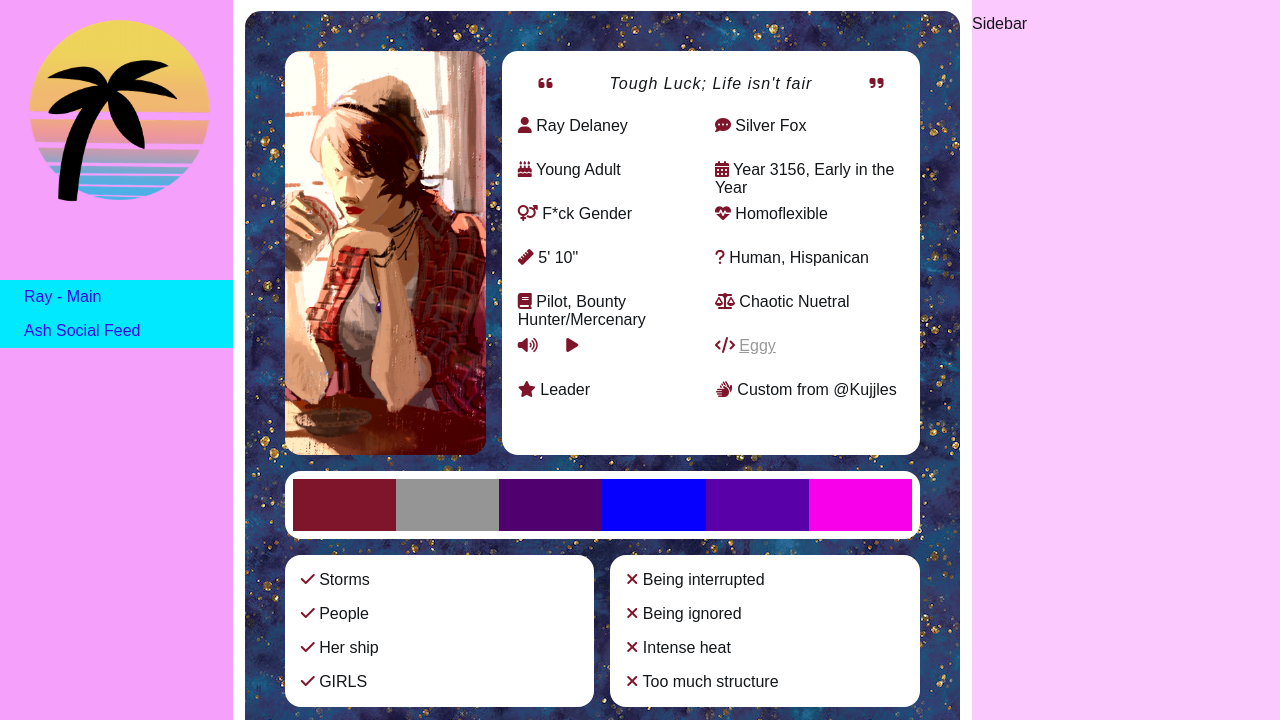
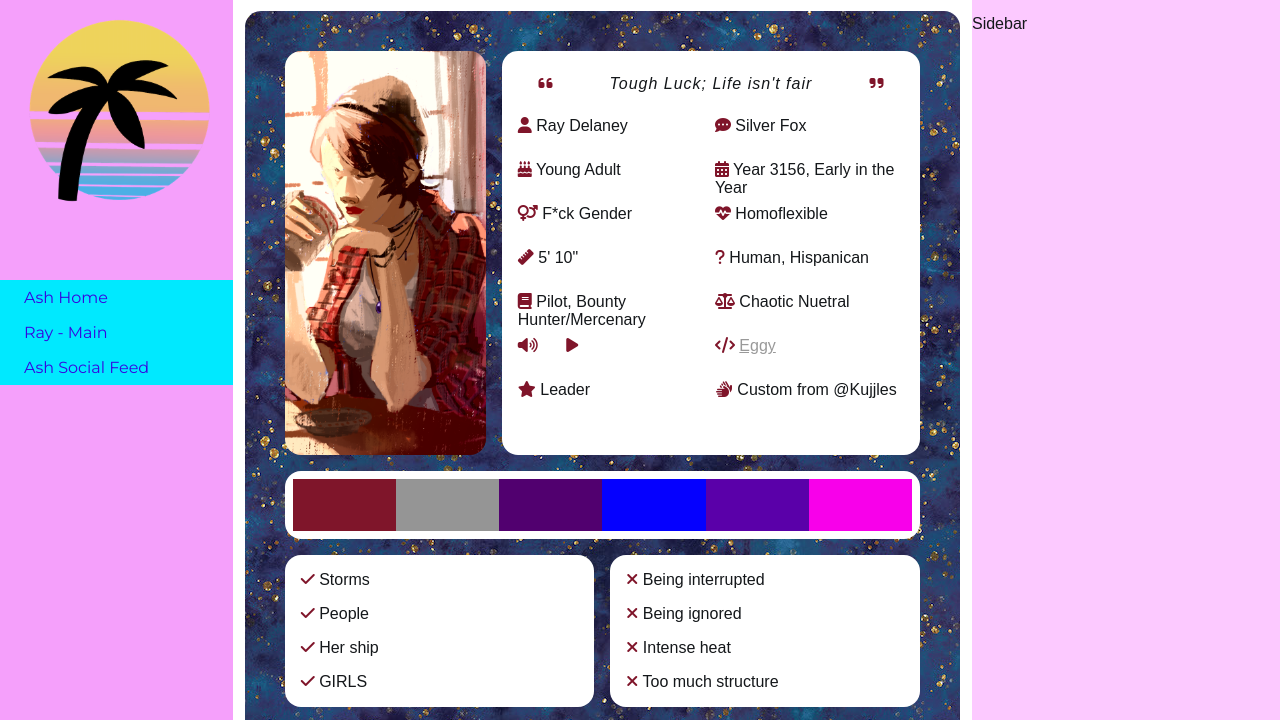
Before and after one commit to KosmicKisses/character-website, a PHP site: page /ray_main-profile.html in a window 1280 px wide. Shown: the part 151-871 px from the top of the page. Run offline with PHP 8.4, Linux system fonts and the light colour scheme; some libraries are stand-ins or nearby versions.

Commit message:
More navbar update
Bootstrap messed up one of the navbars

```diff
--- a/index.html
+++ b/index.html
@@ -1,6 +1,9 @@
 <head>
 	<title>Home - Out of Amospia</title>
 	<link rel="stylesheet" href="styles.css">
+  <link rel="preconnect" href="https://fonts.googleapis.com">
+  <link rel="preconnect" href="https://fonts.gstatic.com" crossorigin>
+  <link href="https://fonts.googleapis.com/css2?family=Josefin+Sans:ital,wght@0,300;1,300&family=Montserrat:wght@300;400&display=swap" rel="stylesheet">
 </head>
 <body>
 	<div id="header">
@@ -13,6 +16,9 @@
 	<div class="page-wrap">
 		<div class="nav">
       <img id="logo" src="images/vaporwave.png">
+      <ul id="navList">
+        <a href="https://out.of.amospia.com/"><li>Home</li></a>
+      </ul>
       <ul id="navList">
         <a href="https://out.of.amospia.com/ray_main-profile.html"><li>Ray - Main</li></a>
       </ul>
--- a/ray_main-profile.html
+++ b/ray_main-profile.html
@@ -2,6 +2,9 @@
   <title>Ray Delaney - Out of Amospia</title>
   <link rel="stylesheet" href="stylesRayProfile.css">
   <link rel="stylesheet" href="styles.css">
+  <link rel="preconnect" href="https://fonts.googleapis.com">
+  <link rel="preconnect" href="https://fonts.gstatic.com" crossorigin>
+  <link href="https://fonts.googleapis.com/css2?family=Josefin+Sans:ital,wght@0,300;1,300&family=Montserrat:wght@300;400&display=swap" rel="stylesheet">
   <script src="https://kit.fontawesome.com/d9611115af.js" crossorigin="anonymous"></script>
 </head>
 <body>
@@ -15,6 +18,9 @@
   <div class="page-wrap">
     <div class="nav">
       <img id="logo" src="images/vaporwave.png">
+      <ul id="navList">
+        <a href="https://out.of.amospia.com/"><li>Ash Home</li></a>
+      </ul>
       <ul id="navList">
         <a href="https://out.of.amospia.com/ray_main-profile.html"><li>Ray - Main</li></a>
       </ul>
--- a/styles.css
+++ b/styles.css
@@ -36,6 +36,7 @@ Colors:
 
 body{
 	margin: 0;
+	font-family: sans-serif;
 }
 
 #title{
@@ -44,6 +45,7 @@ body{
 	margin: 1em;
 	float: left;
 	position: absolute;
+	font-family: 'Josefin Sans', sans-serif;
 }
 
 #mainTitle{
@@ -70,6 +72,7 @@ body{
 	flex: 3 1;
 	height: 100%;
 	background-color: #F5A0FB;
+	font-family: 'Montserrat', sans-serif;
 }
 
 #navList{
@@ -78,7 +81,7 @@ body{
 }
 
 #navList a{
-		text-decoration: none;
+	text-decoration: none;
 }
 
 #navList li{
```
Also changed, not shown: ash-social-page.html (+9 -3 lines). Lines whose indentation alone changed are shown as unchanged.
